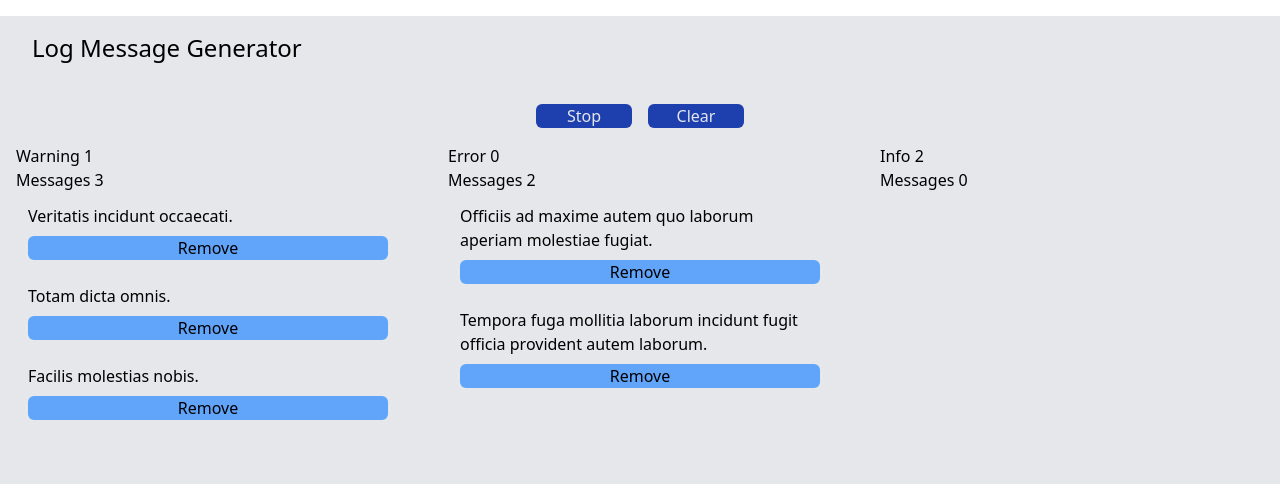
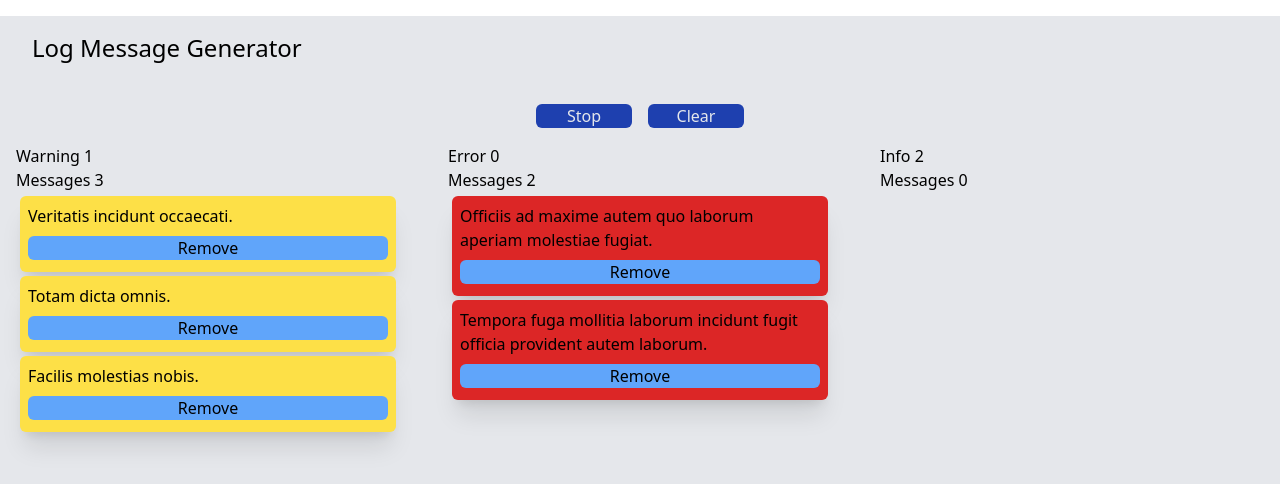
Before and after one commit to DobriJS/TS-React-Custom-Elements, a React (Create React App) app: page / in a window 1280 px wide. Shown: the top 484 px of the page. Built offline with nearby package versions, Linux system fonts and the light colour scheme.

Commit message:
add rounded border and shadow

```diff
--- a/src/components/tiles/TileList.tsx
+++ b/src/components/tiles/TileList.tsx
@@ -10,13 +10,14 @@ type TileListProps = {
 const TileList: React.FC<TileListProps> = ({ messages, type, removeMessage }) => {
   const getClassType = (index: number) => {
     if (Priority.Error === index) {
-      return 'bg-error p-2 m-1';
+      return 'rounded-md shadow-xl bg-red-600 p-2 m-1';
     } else if (Priority.Warn === index) {
-      return 'bg-warn p-2 m-1';
+      return 'rounded-md shadow-xl bg-yellow-300 p-2 m-1';
     } else if (Priority.Info === index) {
-      return 'bg-info p-2 m-1';
+      return 'rounded-md shadow-xl bg-green-500 p-2 m-1';
     }
   };
+
   const getLabel = (index: number) => {
     if (Priority.Error === index) {
       return 'Error';
```
